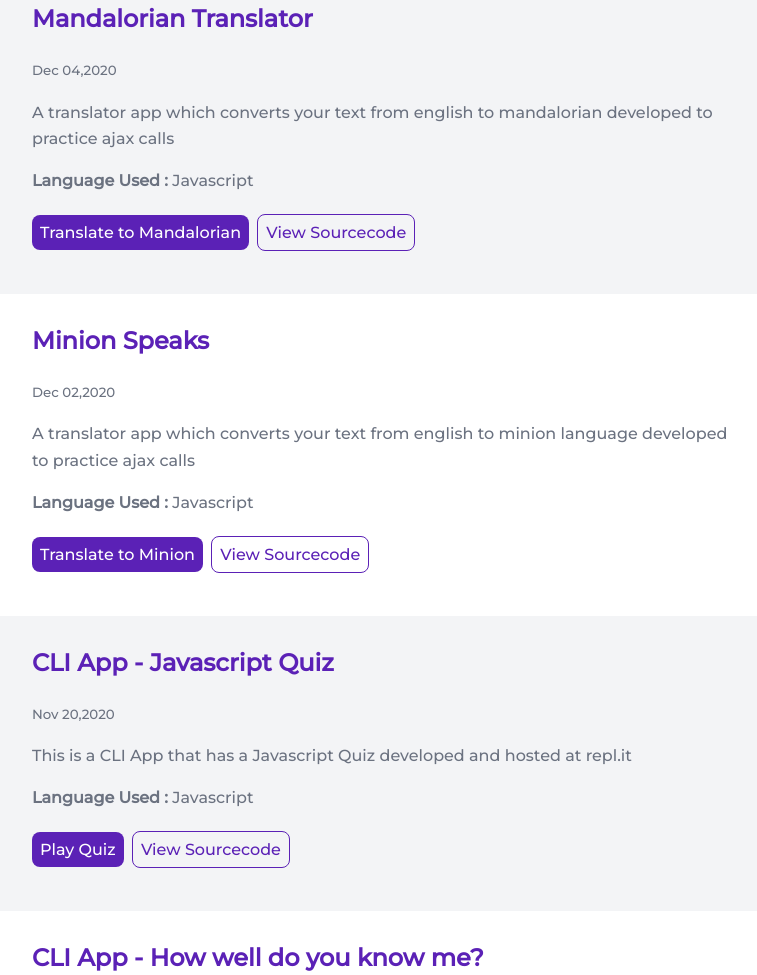
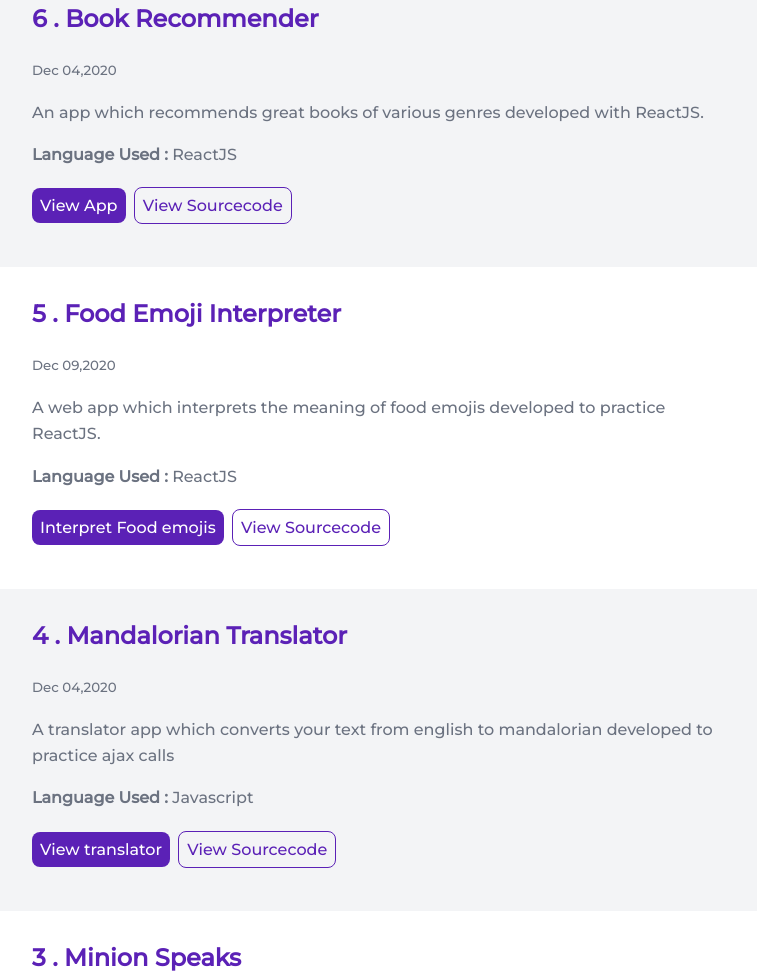
Before and after one commit to sruthiragupathy/portfolio-site, a plain HTML site: page projects.html in a window 1280 px wide. Shown: the part 396-1371 px from the top of the page, without its empty margins (258-1015 px from the left). Drawn offline with Linux system fonts and the light colour scheme.

Commit message:
Update Projects.html

```diff
--- a/projects.html
+++ b/projects.html
@@ -22,13 +22,43 @@
     </header>
     <section class="sec offwhite">
         <div class="sec-div proj">
-        <h2 class="hero-span">Mandalorian Translator</h2>
+        <h2 class="hero-span">6 . Book Recommender</h2>
+        <p><small>Dec 04,2020</small></p>
+        <p>An app which recommends great books of various genres developed with ReactJS. </p>
+        <p><strong>Language Used : </strong> ReactJS </p>
+
+        <div class = "link-div">
+            <a href="https://57rhe.csb.app" class="link link-primary">View App</a>
+            <a href="https://github.com/sruthiragupathy/Book-Recommender" class="link link-secondary">View Sourcecode</a>
+
+        </div>
+    </div>
+
+    </section>
+    <section class="sec">
+        <div class="sec-div proj">
+        <h2 class="hero-span">5 . Food Emoji Interpreter</h2>
+        <p><small>Dec 09,2020</small></p>
+        <p>A web app which interprets the meaning of food emojis developed to practice ReactJS. </p>
+        <p><strong>Language Used : </strong> ReactJS </p>
+
+        <div class = "link-div">
+            <a href="https://9qii3.csb.app" class="link link-primary">Interpret Food emojis</a>
+            <a href="https://github.com/sruthiragupathy/food-interpreter1" class="link link-secondary">View Sourcecode</a>
+
+        </div>
+    </div>
+
+    </section>
+    <section class="sec offwhite">
+        <div class="sec-div proj">
+        <h2 class="hero-span">4 . Mandalorian Translator</h2>
         <p><small>Dec 04,2020</small></p>
         <p>A translator app which converts your text from english to mandalorian developed to practice ajax calls </p>
         <p><strong>Language Used : </strong> Javascript </p>
 
         <div class = "link-div">
-            <a href="https://mandaloriantranslator.netlify.app" class="link link-primary">Translate to Mandalorian</a>
+            <a href="https://mandaloriantranslator.netlify.app" class="link link-primary">View translator</a>
             <a href="https://github.com/sruthiragupathy/Mandalorian-translator" class="link link-secondary">View Sourcecode</a>
 
         </div>
@@ -37,7 +67,7 @@
     </section>
     <section class="sec">
         <div class="sec-div proj">
-        <h2 class="hero-span">Minion Speaks</h2>
+        <h2 class="hero-span">3 . Minion Speaks</h2>
         <p><small>Dec 02,2020</small></p>
         <p>A translator app which converts your text from english to minion language developed to practice ajax calls </p>
         <p><strong>Language Used : </strong> Javascript </p>
@@ -52,7 +82,7 @@
     </section>
     <section class="sec offwhite">
         <div class="sec-div proj">
-        <h2 class="hero-span">CLI App - Javascript Quiz</h2>
+        <h2 class="hero-span">2 . CLI App - Javascript Quiz</h2>
         <p><small>Nov 20,2020</small></p>
         <p>This is a CLI App that has a Javascript Quiz developed and hosted at repl.it </p>
         <p><strong>Language Used : </strong> Javascript </p>
@@ -67,7 +97,7 @@
     </section>
     <section class="sec">
         <div class="sec-div proj">
-        <h2 class="hero-span">CLI App - How well do you know me?</h2>
+        <h2 class="hero-span">1 . CLI App - How well do you know me?</h2>
         <p><small>Nov 19,2020</small></p>
         <p>This is again a CLI App that has been developed and hosted at repl.it to have a handon practice on Javascript.</p>
         <p><strong>Language Used : </strong> Javascript </p>
@@ -79,22 +109,7 @@
         </div>
 
     </section>
-    <section class="sec offwhite">
-        <div class="sec-div proj">
 
-        <h2 class="hero-span">Todo App</h2>
-        <p><small>July 28,2020</small></p>
-        <p>A simple todo application developed to get a good understanding of ReactJS fundamentals.</p>
-        <p><strong>Language Used : </strong> ReactJS </p>
-
-        <div class = "link-div">
-            <a href="https://sruthi-todo.netlify.app" class="link link-primary">See Project</a>
-            <a href="https://github.com/sruthiragupathy/Javascript-Quiz" class="link link-secondary">View Sourcecode</a>
-
-        </div>
-    </div>
-
-    </section>
     <footer class="footer">
         <h2>Connect with me socially</h2>
         <ul class="list">
```
Also changed, not shown: index.html (+9 -1 lines).
